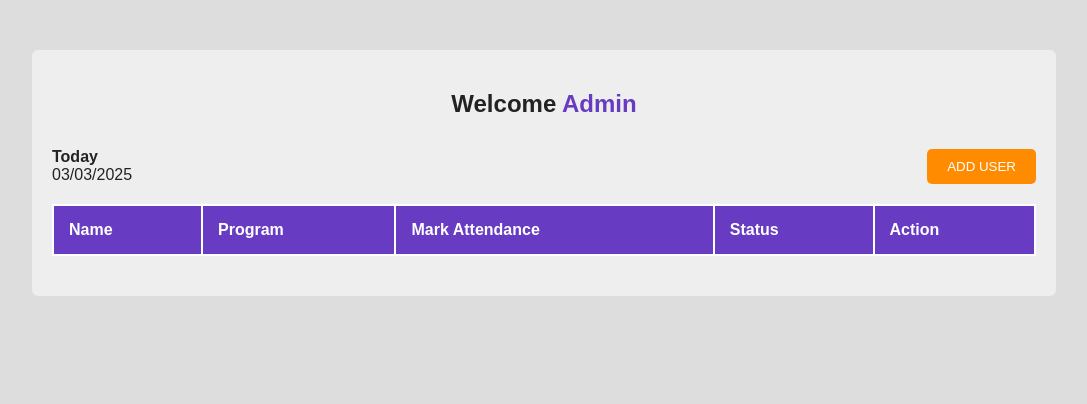
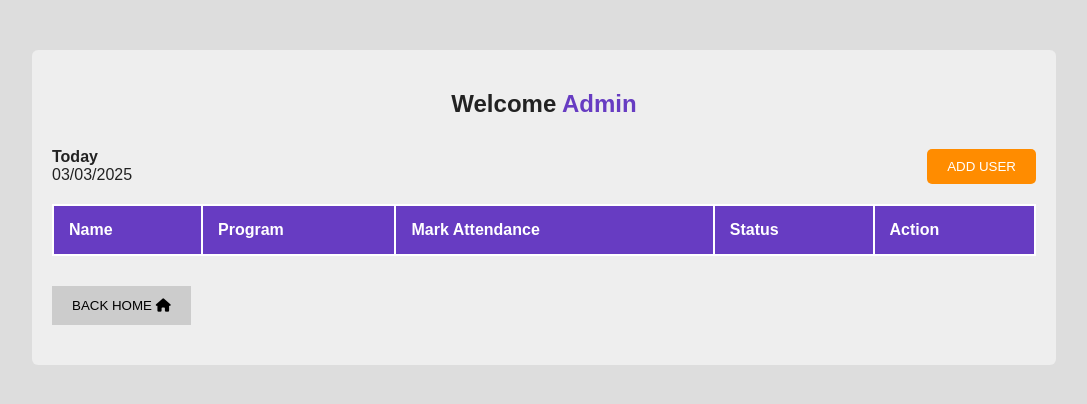
Before and after one commit to njxpaulson/A-HUB-attendance-app, a plain HTML site: page dashboard/dashboard.html in a window 1280 px wide. Shown: the whole page, without its empty margins (96-1183 px from the left). Drawn offline with Linux system fonts and the light colour scheme; no server answers.

Commit message:
updated code

```diff
--- a/dashboard/dashboard.css
+++ b/dashboard/dashboard.css
@@ -29,6 +29,7 @@ main {
 table {
     width: 100%;
     background-color: #fff;
+    margin-bottom: 30px;
 }
 
 table thead {
@@ -56,6 +57,16 @@ table .mark-absent-btn {
 table .delete-user-btn {
     background: none;
     color: #e83428;
+}
+
+.nav-home {
+    text-decoration: none;
+}
+
+.nav-home button {
+    padding: 12px 20px;
+    color: #000;
+    background-color: #ccc;
 }
 
 .mask {
--- a/dashboard/dashboard.html
+++ b/dashboard/dashboard.html
@@ -39,6 +39,8 @@
             </tbody>
         </table>
 
+        <a class="nav-home" href="../index.html"><button>BACK HOME <i class="fa-solid fa-home"></i></button></a>
+
         <section class="add-user-form">
             <h6>ADD A USER</h6>
             <form id="addUserForm">
```
